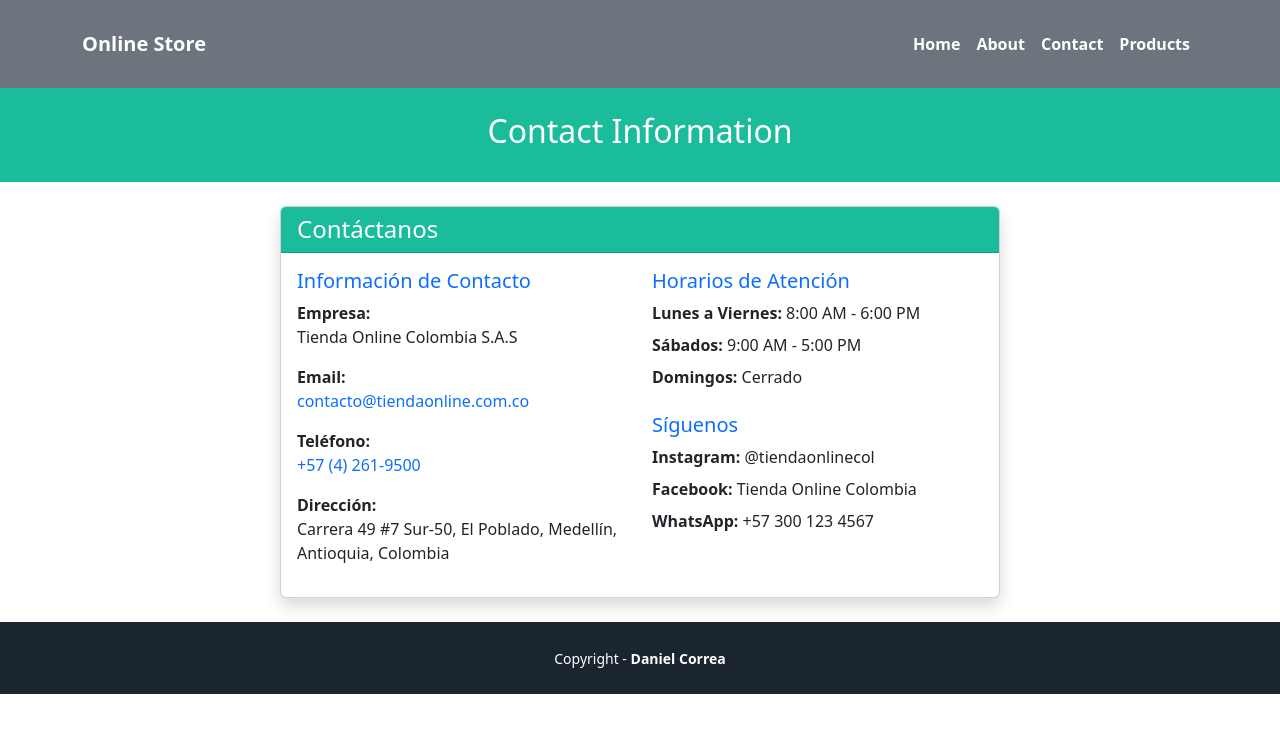
After one commit to SamuelRivero50/DjangoTutorials, a Django app: page /contact/ in a window 1280 px wide. The commit adds this page. Shown: the top 733 px of the page. Run offline with Django 5.2, Linux system fonts and the light colour scheme.

Commit message:
Terminar actividad 1 y 2

```diff
--- a/pages/templates/pages/base.html
+++ b/pages/templates/pages/base.html
@@ -32,6 +32,8 @@
           <div class="navbar-nav ms-auto">
             <a class="nav-link active" href="{% url 'home' %}">Home</a>
             <a class="nav-link active" href="{% url 'about' %}">About</a>
+            <a class="nav-link active" href="{% url 'contact' %}">Contact</a>
+            <a class="nav-link active" href="{% url 'index' %}">Products</a>
           </div>
         </div>
       </div>
--- /dev/null
+++ b/pages/templates/pages/contact.html
@@ -0,0 +1,75 @@
+{% extends 'pages/base.html' %}
+
+{% block title %}{{title}}{% endblock %}
+
+{% block header_title %}{{subtitle}}{% endblock %}
+
+{% block content %}
+<div class="container">
+    <div class="row justify-content-center">
+        <div class="col-md-8">
+            <div class="card shadow">
+                <div class="card-header bg-primary text-white">
+                    <h4 class="mb-0">Contáctanos</h4>
+                </div>
+                <div class="card-body">
+                    <div class="row">
+                        <div class="col-md-6">
+                            <h5 class="text-primary">Información de Contacto</h5>
+                            <div class="contact-info">
+                                <div class="mb-3">
+                                    <strong>Empresa:</strong><br>
+                                    {{company}}
+                                </div>
+
+                                <div class="mb-3">
+                                    <strong>Email:</strong><br>
+                                    <a href="mailto:{{email}}" class="text-decoration-none">{{email}}</a>
+                                </div>
+
+                                <div class="mb-3">
+                                    <strong>Teléfono:</strong><br>
+                                    <a href="tel:{{phone}}" class="text-decoration-none">{{phone}}</a>
+                                </div>
+
+                                <div class="mb-3">
+                                    <strong>Dirección:</strong><br>
+                                    {{address}}
+                                </div>
+                            </div>
+                        </div>
+
+                        <div class="col-md-6">
+                            <h5 class="text-primary">Horarios de Atención</h5>
+                            <div class="business-hours">
+                                <div class="mb-2">
+                                    <strong>Lunes a Viernes:</strong> 8:00 AM - 6:00 PM
+                                </div>
+                                <div class="mb-2">
+                                    <strong>Sábados:</strong> 9:00 AM - 5:00 PM
+                                </div>
+                                <div class="mb-2">
+                                    <strong>Domingos:</strong> Cerrado
+                                </div>
+                            </div>
+
+                            <h5 class="text-primary mt-4">Síguenos</h5>
+                            <div class="social-media">
+                                <div class="mb-2">
+                                    <strong>Instagram:</strong> @tiendaonlinecol
+                                </div>
+                                <div class="mb-2">
+                                    <strong>Facebook:</strong> Tienda Online Colombia
+                                </div>
+                                <div class="mb-2">
+                                    <strong>WhatsApp:</strong> +57 300 123 4567
+                                </div>
+                            </div>
+                        </div>
+                    </div>
+                </div>
+            </div>
+        </div>
+    </div>
+</div>
+{% endblock %}
--- a/pages/urls.py
+++ b/pages/urls.py
@@ -1,9 +1,10 @@
 from django.urls import path
-from .views import HomePageView, AboutPageView, ProductIndexView, ProductShowView, ProductCreateView
+from .views import HomePageView, AboutPageView, ContactPageView, ProductIndexView, ProductShowView, ProductCreateView
 
 urlpatterns = [
     path("", HomePageView.as_view(), name='home'),
     path('about/', AboutPageView.as_view(), name='about'),
+    path('contact/', ContactPageView.as_view(), name='contact'),
     path('products/', ProductIndexView.as_view(), name='index'),
     path('products/create/', ProductCreateView.as_view(), name='form'),
     path('products/<str:id>/', ProductShowView.as_view(), name='show'),
--- a/pages/views.py
+++ b/pages/views.py
@@ -20,6 +20,22 @@ class AboutPageView(TemplateView):
             "subtitle": "About us",
             "description": "This is an about page ...",
             "author": "Developed by: Your Name",
+        })
+        return context
+
+
+class ContactPageView(TemplateView):
+    template_name = 'pages/contact.html'
+
+    def get_context_data(self, **kwargs):
+        context = super().get_context_data(**kwargs)
+        context.update({
+            "title": "Contact us - Online Store",
+            "subtitle": "Contact Information",
+            "email": "contacto@tiendaonline.com.co",
+            "address": "Carrera 49 #7 Sur-50, El Poblado, Medellín, Antioquia, Colombia",
+            "phone": "+57 (4) 261-9500",
+            "company": "Tienda Online Colombia S.A.S"
         })
         return context
 
```
